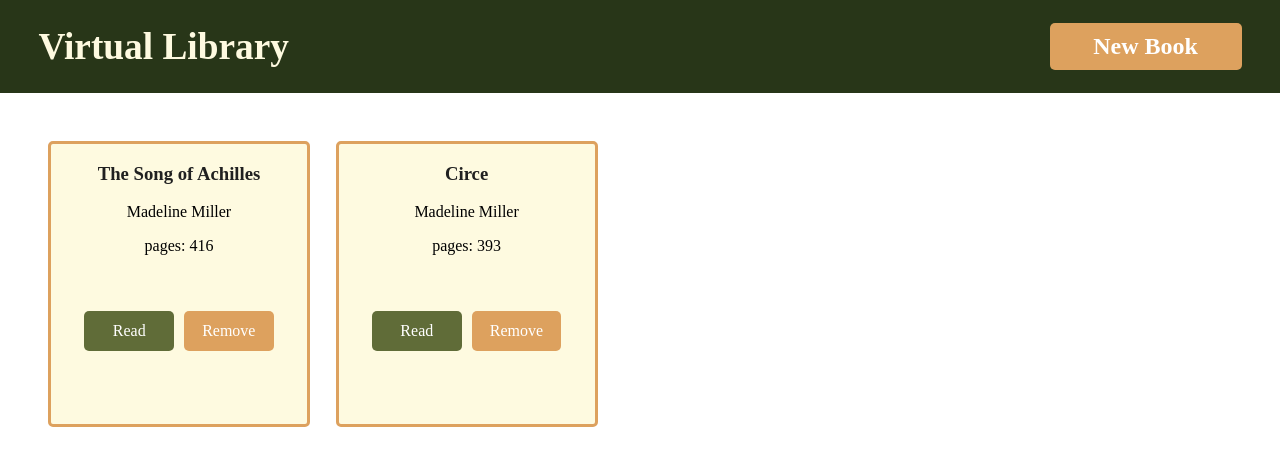
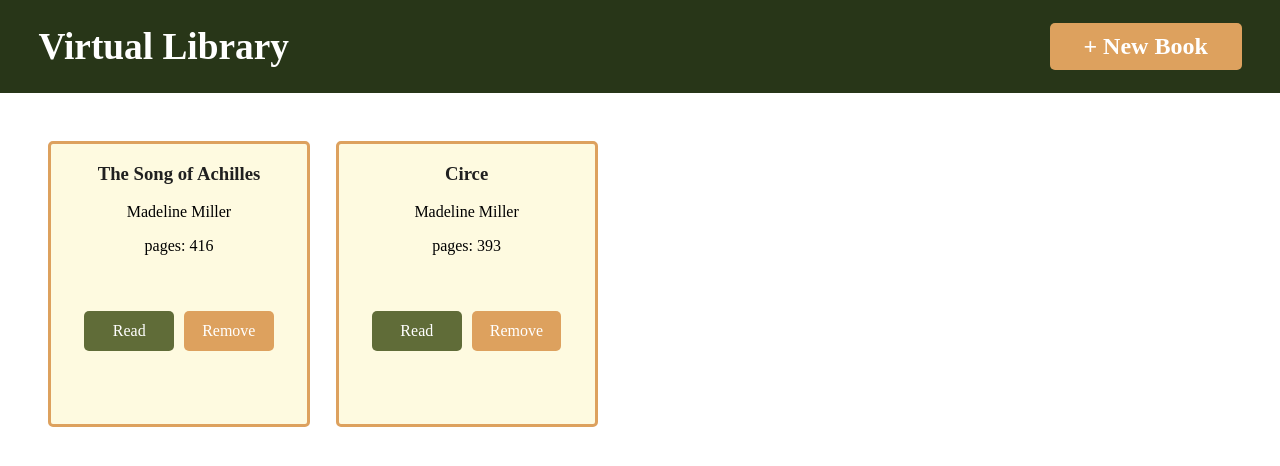
Before and after one commit to xiaoyuhu13/library, a plain HTML site: page index.html in a window 1280 px wide. Drawn offline with Linux system fonts and the light colour scheme; a web font is replaced by a local one.

Commit message:
Update header style

```diff
--- a/index.html
+++ b/index.html
@@ -15,7 +15,7 @@
 <body>
     <header>
         <h1>Virtual Library</h1>
-        <button id="myBtn"><h2>New Book</h2></button>
+        <button id="myBtn"><h2>+ New Book</h2></button>
     </header>
 
     <div id="book-wrapper">
--- a/style.css
+++ b/style.css
@@ -56,7 +56,7 @@
 
   h1{
     font-size: 28pt;
-    color: #fefae0;
+    color: #ffffff;
   }
 
   /*layout*/
```
